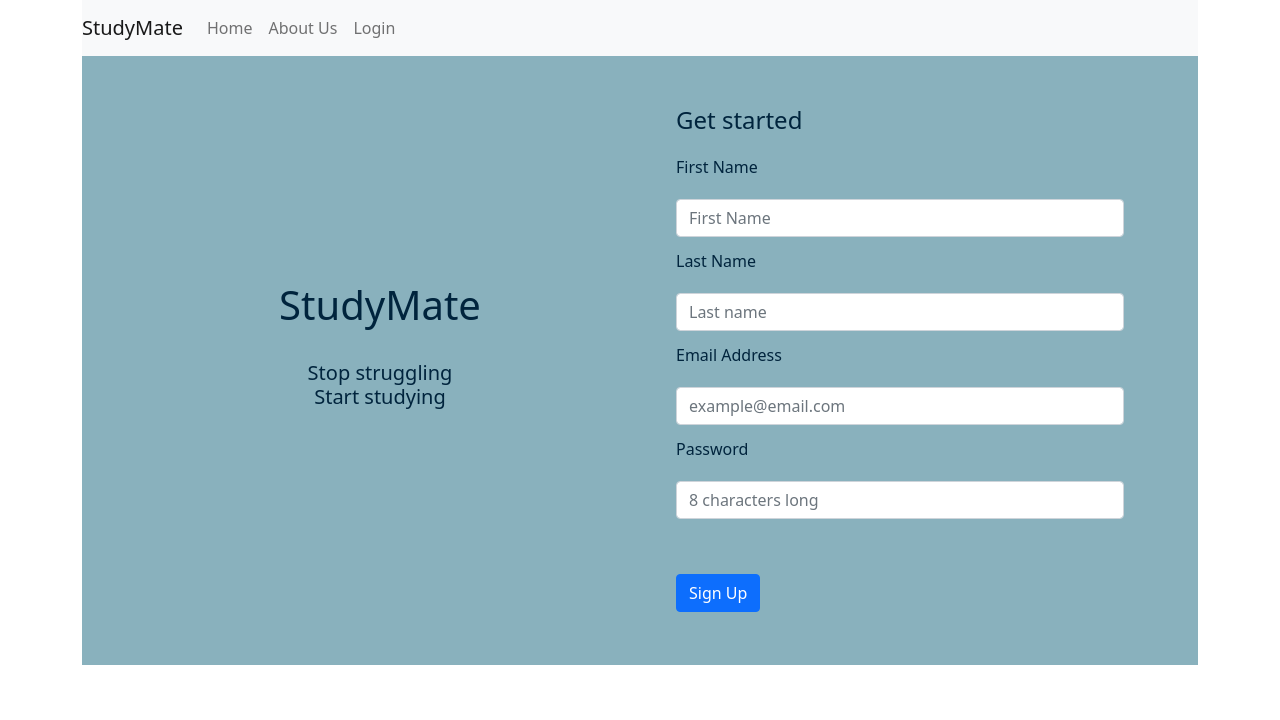
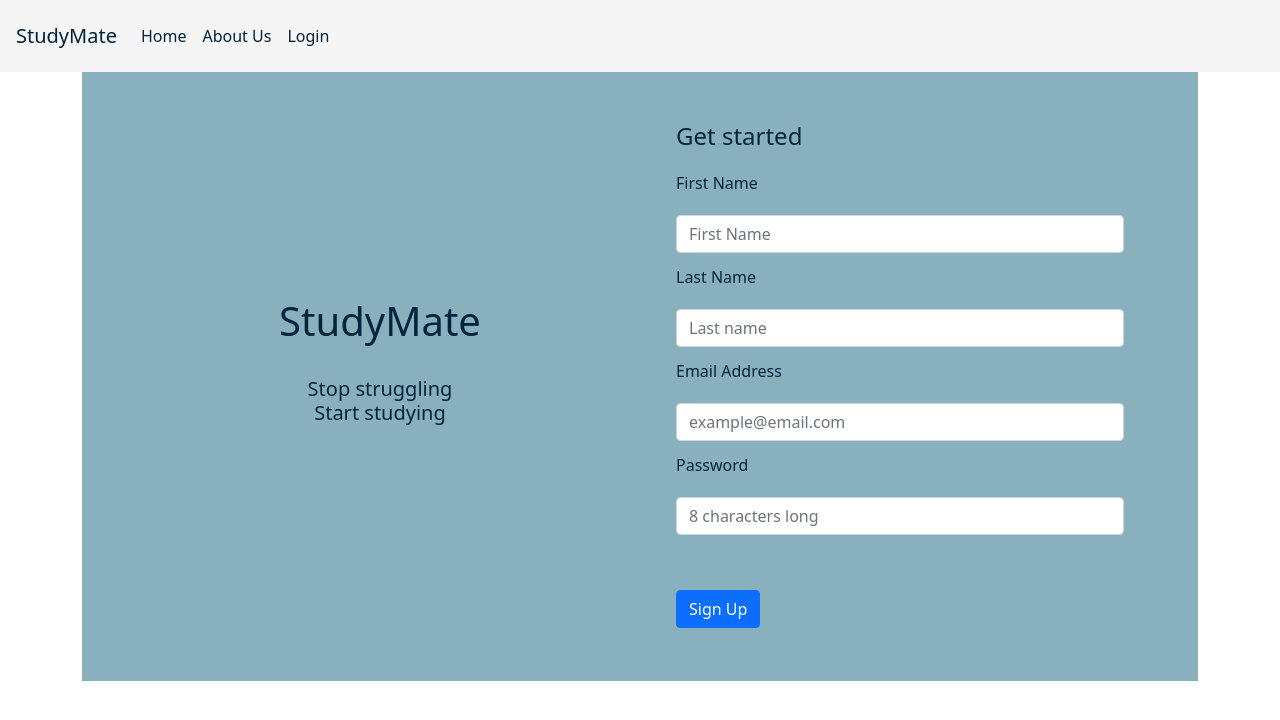
Before and after one commit to bleuLenny/StudyMates, a React (Create React App) app in the folder frontend/: page / in a window 1280 px wide. Shown: the top 720 px of the page. Built offline with nearby package versions, Linux system fonts and the light colour scheme.

Commit message:
applying css to navbar

```diff
--- a/frontend/src/components/WelcomeContent.js
+++ b/frontend/src/components/WelcomeContent.js
@@ -4,10 +4,10 @@ import { Container, Row, Col, Button, Form } from "react-bootstrap";
 
 const WelcomeContent = () => {
   return (
-    <div className="wel-content sm">
+    <Container className="wel-content fluid sm">
       <Row>
         <Col>
-          <Container className="wel-banner">
+          <Container className="wel-banner fluid">
             <h1>StudyMate</h1>
             <br></br>
             <h5>Stop struggling <br></br> Start studying</h5>
@@ -15,7 +15,7 @@ const WelcomeContent = () => {
         </Col>
 
         <Col>
-          <Container className="sign-up-form" >
+          <Container className="sign-up-form fluid" >
             <h4>Get started</h4>
             <Form>
               <Row>
@@ -58,7 +58,7 @@ const WelcomeContent = () => {
           </Container>
         </Col>
       </Row>
-    </div>
+    </Container>
   );
 };
 
--- a/frontend/src/components/WelcomeNav.js
+++ b/frontend/src/components/WelcomeNav.js
@@ -1,10 +1,11 @@
 import "bootstrap/dist/css/bootstrap.min.css";
+import "./WelcomePage.css";
 import { Link } from "react-router-dom";
 
 const WelcomeNav = () => {
   return (
     <div className="App">
-      <nav className="navbar navbar-expand-lg navbar-light bg-light">
+      <nav className="navbar navbar-expand-lg color-nav fixed-top">
         <Link className="navbar-brand" to="/">
           StudyMate
         </Link>
--- a/frontend/src/components/WelcomePage.css
+++ b/frontend/src/components/WelcomePage.css
@@ -9,6 +9,7 @@
 .wel-content {
   background-color: var(--pewter);
   padding: 50px;
+  margin-top: 72px;
   color: var(--prussian);
 }
 
@@ -21,3 +22,16 @@
 .sign-up-form  {
   line-height: 3em;
 }
+
+.color-nav {
+  padding: 1em;
+  background-color: var(--cultured);
+}
+
+.navbar-brand {
+  color: var(--prussian);
+}
+
+.nav-link {
+  color: var(--prussian);
+}
```
Lines whose indentation alone changed are shown as unchanged.
